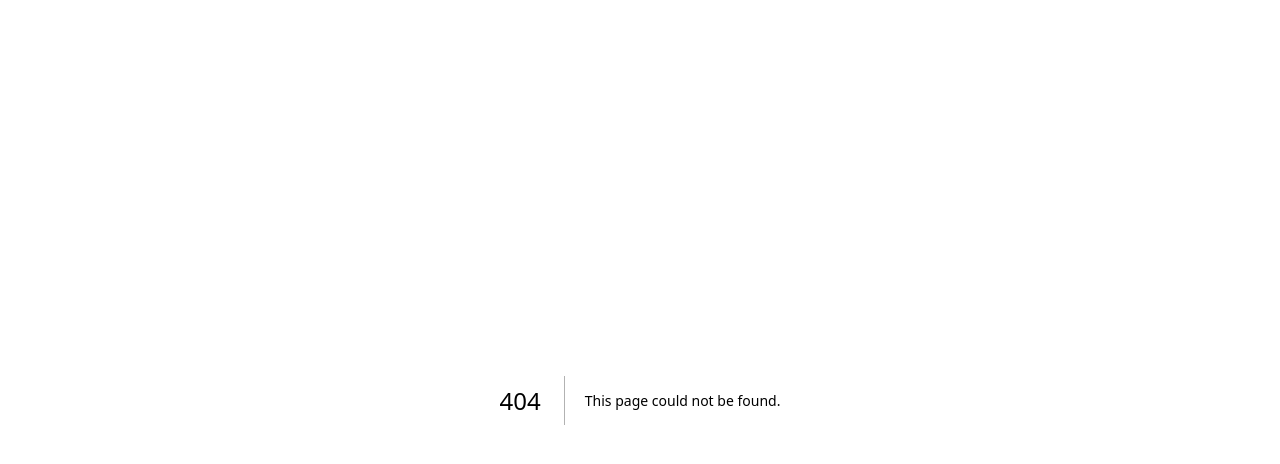
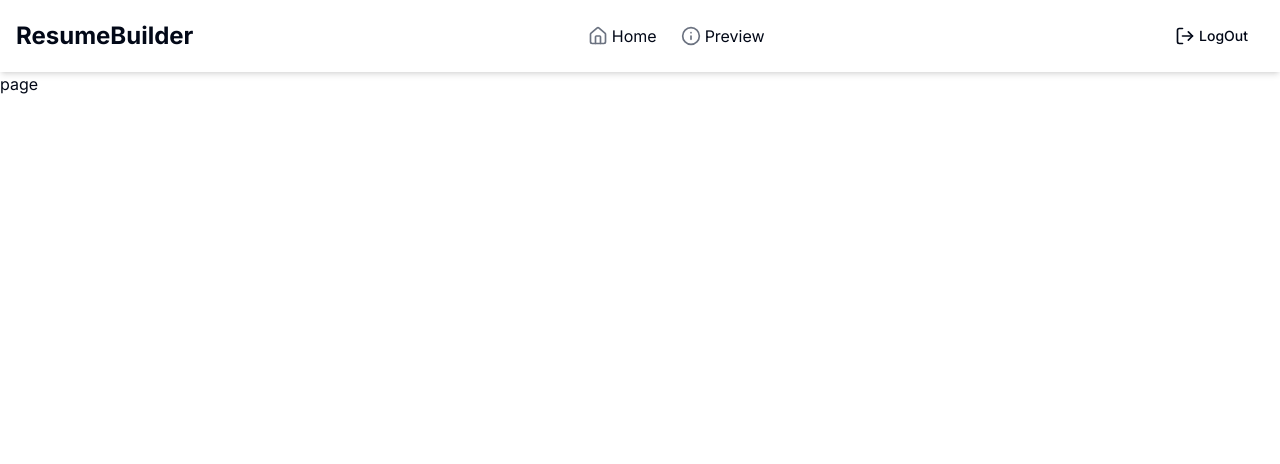
Before and after one commit to gurleenkaur19/Resume-Builder, a Next.js app: page /resume in a window 1280 px wide. Before the commit this address had no page. Shown: the top 464 px of the page. Built offline with nearby package versions, Linux system fonts and the light colour scheme.

Commit message:
header added with resume layout

```diff
--- /dev/null
+++ b/src/app/resume/layout.tsx
@@ -0,0 +1,17 @@
+import Header from "@/components/header";
+import React from "react";
+
+const Layout = ({
+  children,
+}: Readonly<{
+  children: React.ReactNode;
+}>) => {
+  return (
+    <>
+      <Header />
+      <main className="flex-grow">{children}</main>
+    </>
+  );
+};
+
+export default Layout;
--- /dev/null
+++ b/src/app/resume/page.tsx
@@ -0,0 +1,7 @@
+import React from "react";
+
+function page() {
+  return <div>page</div>;
+}
+
+export default page;
--- /dev/null
+++ b/src/components/auth/LogoutOutButton.tsx
@@ -0,0 +1,24 @@
+"use client";
+import React from "react";
+import { Button } from "../ui/button";
+import { signOut } from "next-auth/react";
+import { useRouter } from "next/navigation";
+import { LogOut } from "lucide-react";
+
+export const LogoutOutButton = () => {
+  const router = useRouter();
+  return (
+    <Button
+      onClick={() => {
+        signOut({ redirect: false }).then(() => {
+          router.replace("/login");
+        });
+      }}
+      className="text-center rounded-md py-2 flex justify-center align-middle items-center gap-1"
+      variant="ghost"
+    >
+      <LogOut className="w-5 h-5" />
+      LogOut
+    </Button>
+  );
+};
--- /dev/null
+++ b/src/components/header/DesktopHeader.tsx
@@ -0,0 +1,43 @@
+import Link from "next/link";
+import React from "react";
+import navItems from "./headerData";
+import { NavItemType } from "@/type";
+import { Icons } from "../ui/icons";
+import { Bolt } from "lucide-react";
+import { LogoutOutButton } from "../auth/LogoutOutButton";
+
+const DesktopHeader = () => {
+  return (
+    <header className="shadow-md hidden md:block dark:border-b-2 dark:border-white">
+      <div className="container mx-auto px-4 py-4 flex justify-between items-center">
+        {/* Logo */}
+        <div className="text-2xl font-bold">
+          <Link href="/">ResumeBuilder</Link>
+        </div>
+
+        {/* Navigation Links */}
+        <nav className="flex space-x-6">
+          {navItems.map((item: NavItemType, index) => {
+            const Icon = Icons[item.icon];
+            return (
+              <Link
+                href={item.href}
+                key={index}
+                className="flex gap-1 align-middle justify-center items-center"
+              >
+                <Icon className="text-gray-500 w-5 h-5" />
+                {item.title}
+              </Link>
+            );
+          })}
+        </nav>
+
+        <div>
+          <LogoutOutButton />
+        </div>
+      </div>
+    </header>
+  );
+};
+
+export default DesktopHeader;
--- /dev/null
+++ b/src/components/header/MobileHeader.tsx
@@ -0,0 +1,62 @@
+"use client";
+import Link from "next/link";
+import React, { useState } from "react";
+import navItems from "./headerData";
+import { NavItemType } from "@/type";
+import { Icons } from "../ui/icons";
+import { Bolt, LogOut, Menu, X } from "lucide-react";
+import { LogoutOutButton } from "../auth/LogoutOutButton";
+
+const MobileHeader = () => {
+  // State to manage the visibility of the mobile menu
+  const [isMenuOpen, setIsMenuOpen] = useState(false);
+
+  // Function to toggle the menu
+  const toggleMenu = () => {
+    setIsMenuOpen(!isMenuOpen);
+  };
+
+  return (
+    <header className="shadow-md md:hidden">
+      <div className="container mx-auto px-4 py-4 flex justify-between items-center">
+        {/* Logo */}
+        <div className="text-2xl font-bold">
+          <Link href="/">ResumeBuilder</Link>
+        </div>
+
+        {/* Mobile Menu Button */}
+        <div>
+          <button
+            className="focus:outline-none"
+            aria-label="Open Menu"
+            onClick={toggleMenu} // Toggle menu on click
+          >
+            {isMenuOpen ? <X /> : <Menu />}
+          </button>
+        </div>
+      </div>
+
+      {/* Mobile Navigation */}
+      {isMenuOpen && (
+        <div className="px-2 pt-2 pb-3 space-y-1 sm:px-3">
+          {navItems.map((item: NavItemType, index) => {
+            const Icon = Icons[item.icon];
+            return (
+              <Link
+                href={item.href}
+                key={index}
+                className="rounded-md py-2 flex gap-1 align-middle justify-center items-center"
+              >
+                <Icon className="w-5 h-5" />
+                {item.title}
+              </Link>
+            );
+          })}
+          <LogoutOutButton />
+        </div>
+      )}
+    </header>
+  );
+};
+
+export default MobileHeader;
--- /dev/null
+++ b/src/components/header/headerData.ts
@@ -0,0 +1,26 @@
+import { NavItemType } from "@/type";
+
+const navItems: NavItemType[] = [
+  {
+    title: "Home",
+    href: "/resume",
+    icon: "HomeIcon",
+  },
+  {
+    title: "Preview",
+    href: "/resume/preview",
+    icon: "InfoIcon",
+  },
+  // {
+  //   title: "Templates",
+  //   href: "/resume/templates",
+  //   icon: "FileStack",
+  // },
+  // {
+  //   title: "Contact",
+  //   href: "/resume/Contact",
+  //   icon: "PhoneIcon",
+  // },
+];
+
+export default navItems;
--- /dev/null
+++ b/src/components/header/index.tsx
@@ -0,0 +1,14 @@
+import React from "react";
+import DesktopHeader from "./DesktopHeader";
+import MobileHeader from "./MobileHeader";
+
+const Header = () => {
+  return (
+    <>
+      <DesktopHeader />
+      <MobileHeader />
+    </>
+  );
+};
+
+export default Header;
--- /dev/null
+++ b/src/components/ui/icons.tsx
@@ -0,0 +1,18 @@
+import {
+  FileStack,
+  HomeIcon,
+  InfoIcon,
+  MailIcon,
+  PhoneIcon,
+  X,
+} from "lucide-react";
+type IconProps = React.HTMLAttributes<SVGElement>;
+
+export const Icons: any = {
+  HomeIcon: HomeIcon,
+  InfoIcon: InfoIcon,
+  MailIcon: MailIcon,
+  PhoneIcon: PhoneIcon,
+  close: X,
+  FileStack: FileStack,
+};
--- a/src/type/index.ts
+++ b/src/type/index.ts
@@ -17,3 +17,8 @@ export interface UserDocument {
   createdAt: Date;
   updatedAt: Date;
 }
+export interface NavItemType {
+  title: string;
+  href: string;
+  icon: string;
+}
```
